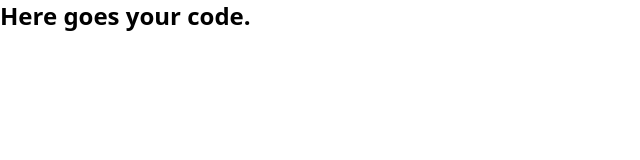
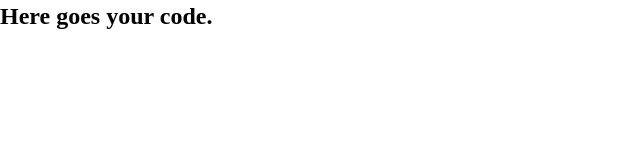
Before and after one commit to hervezossou/vaultflow, a React (Vite) app: page / in a window 1280 px wide. Shown: the top 160 px of the page, without its empty margins (0-640 px from the left). Built offline with nearby package versions, Linux system fonts and the light colour scheme.

Commit message:
feat(index.css): added montserrat font and global style on body

```diff
--- a/src/index.css
+++ b/src/index.css
@@ -1,4 +1,5 @@
 @import "tailwindcss";
+@import url('https://fonts.googleapis.com/css2?family=Montserrat:ital,wght@0,100..900;1,100..900&display=swap');
 
 :root {
   --card-gradient: linear-gradient(
@@ -10,6 +11,16 @@
     0 -2px 10px 0 rgba(233, 223, 255, 0.3),
     0 -2px 40px 0 rgba(187, 155, 255, 0.15),
     0 0.5px 0 0 rgba(255, 255, 255, 0.5) inset;
+}
+
+* {
+  font-family: "Montserrat";
+  box-sizing: border-box;
+}
+
+body {
+  margin: 0 auto;
+  max-width: 1580px;
 }
 
 @theme {
```
